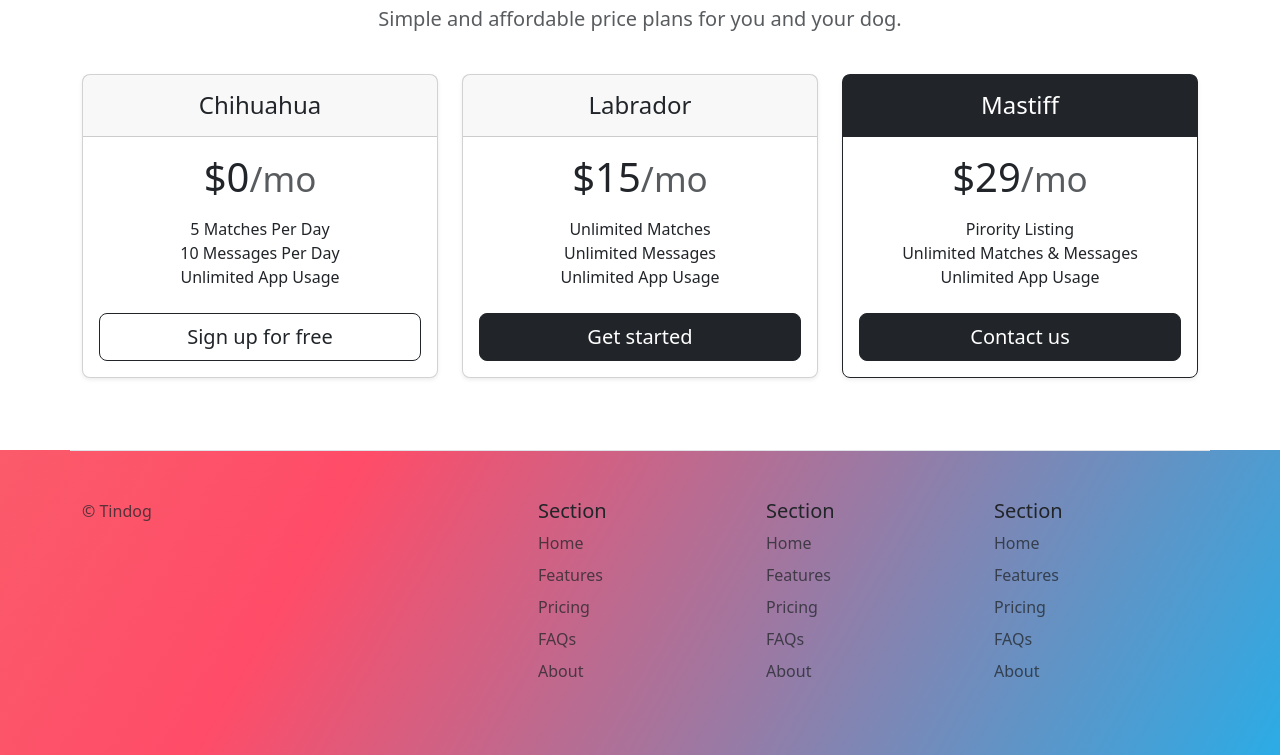
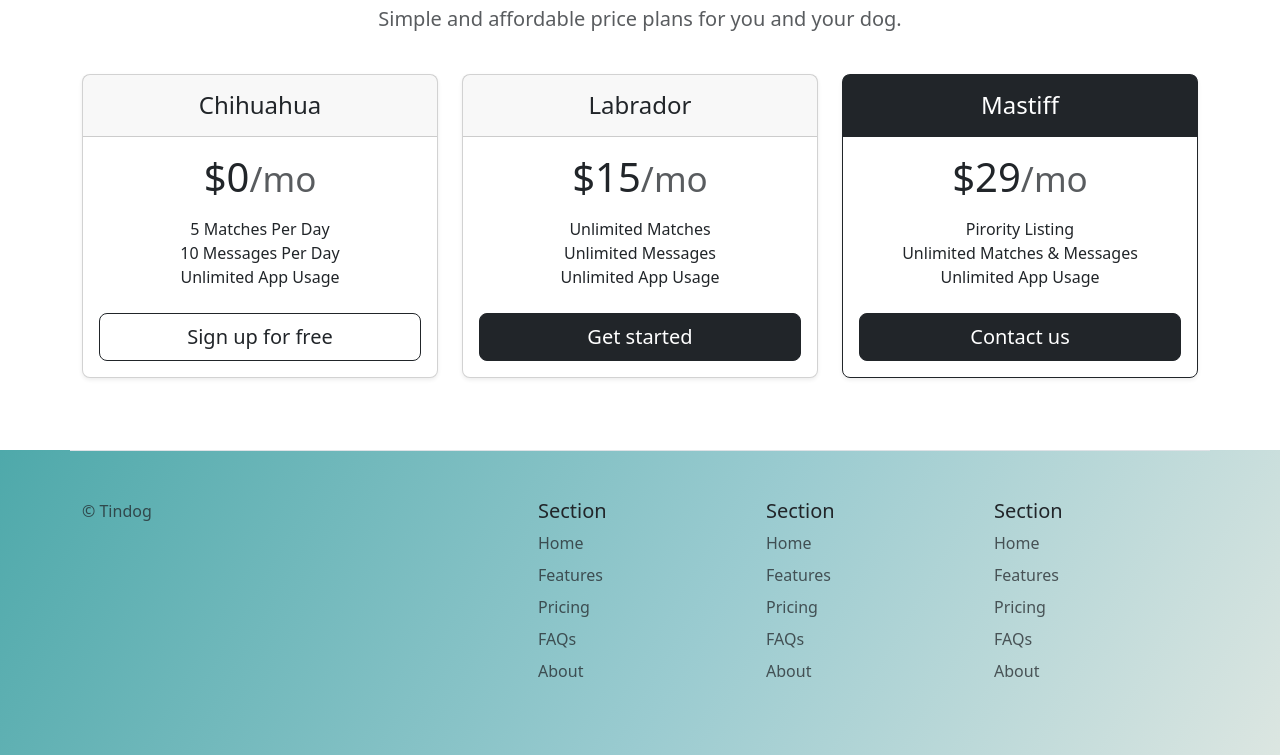
Before and after one commit to amartinov02/TinDog, a plain HTML site: page index.html in a window 1280 px wide. Shown: the part 1675-2430 px from the top of the page. Drawn offline with nearby package versions, Linux system fonts and the light colour scheme.

Commit message:
Update style.css

```diff
--- a/style.css
+++ b/style.css
@@ -1,5 +1,5 @@
 .gradient-background {
-  background: linear-gradient(300deg, #00bfff, #ff4c68, #ef8172);
+  background: linear-gradient(300deg, rgb(242, 239, 231), rgb(154, 203, 208), rgb(72, 166, 167), rgb(0, 106, 113));
   background-size: 180% 180%;
   animation: gradient-animation 18s ease infinite;
 }
```
